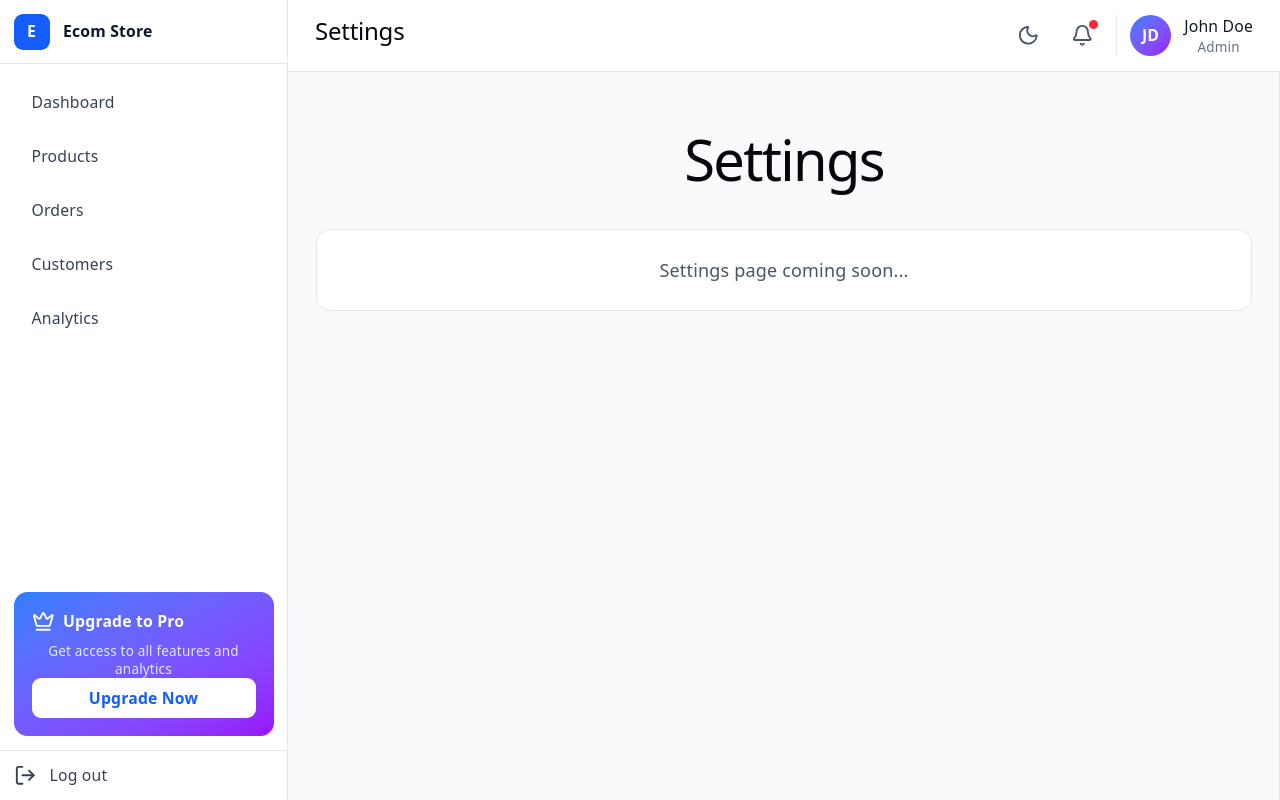
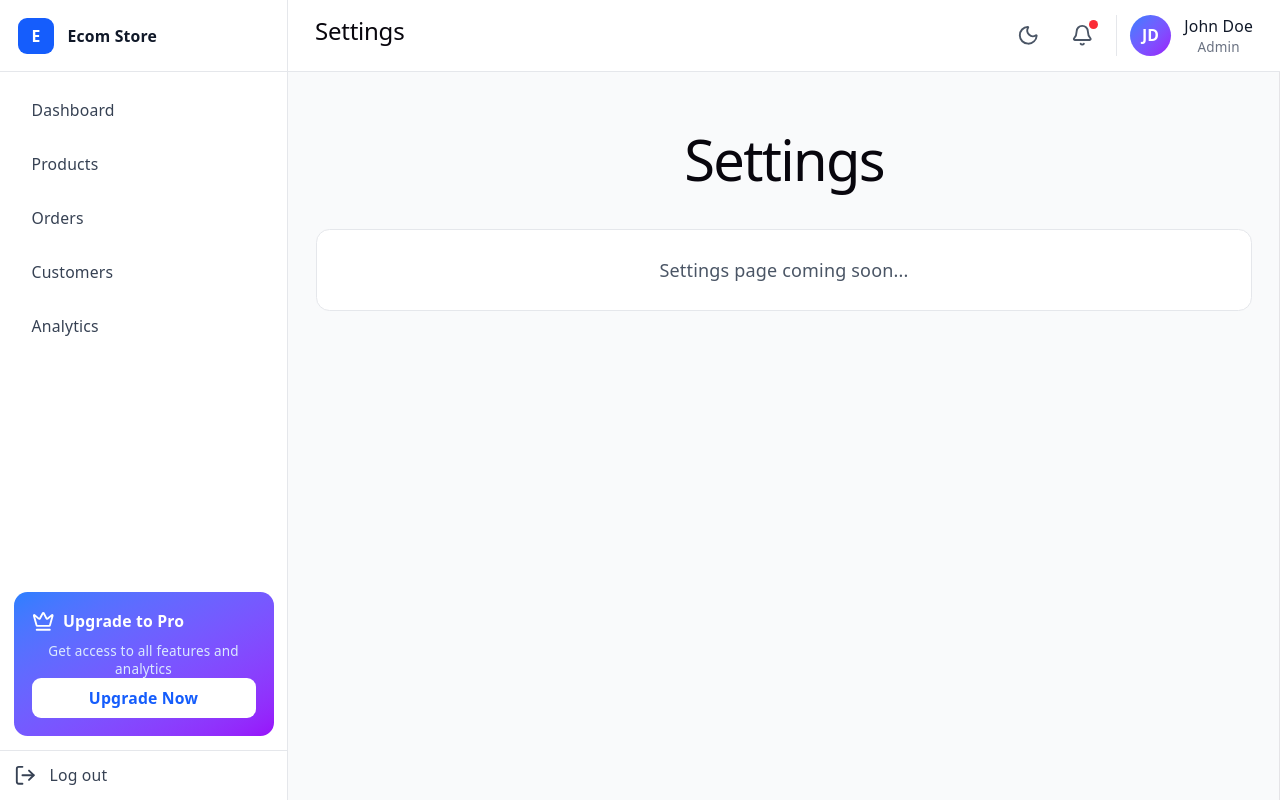
Before and after one commit to s-eo/ecommerce-dashboard, a React (Vite) app: page /settings in a window 1280 px wide. Built offline with nearby package versions, Linux system fonts and the light colour scheme.

Commit message:
Fix top bar

```diff
--- a/src/components/Layout/Sidebar.tsx
+++ b/src/components/Layout/Sidebar.tsx
@@ -34,7 +34,7 @@ export default function Sidebar({ isOpen, onClose }: SidebarProps) {
         isOpen ? 'translate-x-0' : '-translate-x-full'
       } xl:translate-x-0 xl:z-0 w-64`}>
       {/* Logo */}
-      <div className="p-3 border-b border-gray-200 dark:border-gray-800">
+      <div className="h-16 p-4 border-b border-gray-200 dark:border-gray-800">
         <div className="flex items-center gap-3">
           <div className="w-8 h-8 bg-blue-600 rounded-lg flex items-center justify-center">
             <span className="text-white font-bold text-sm">E</span>
```
